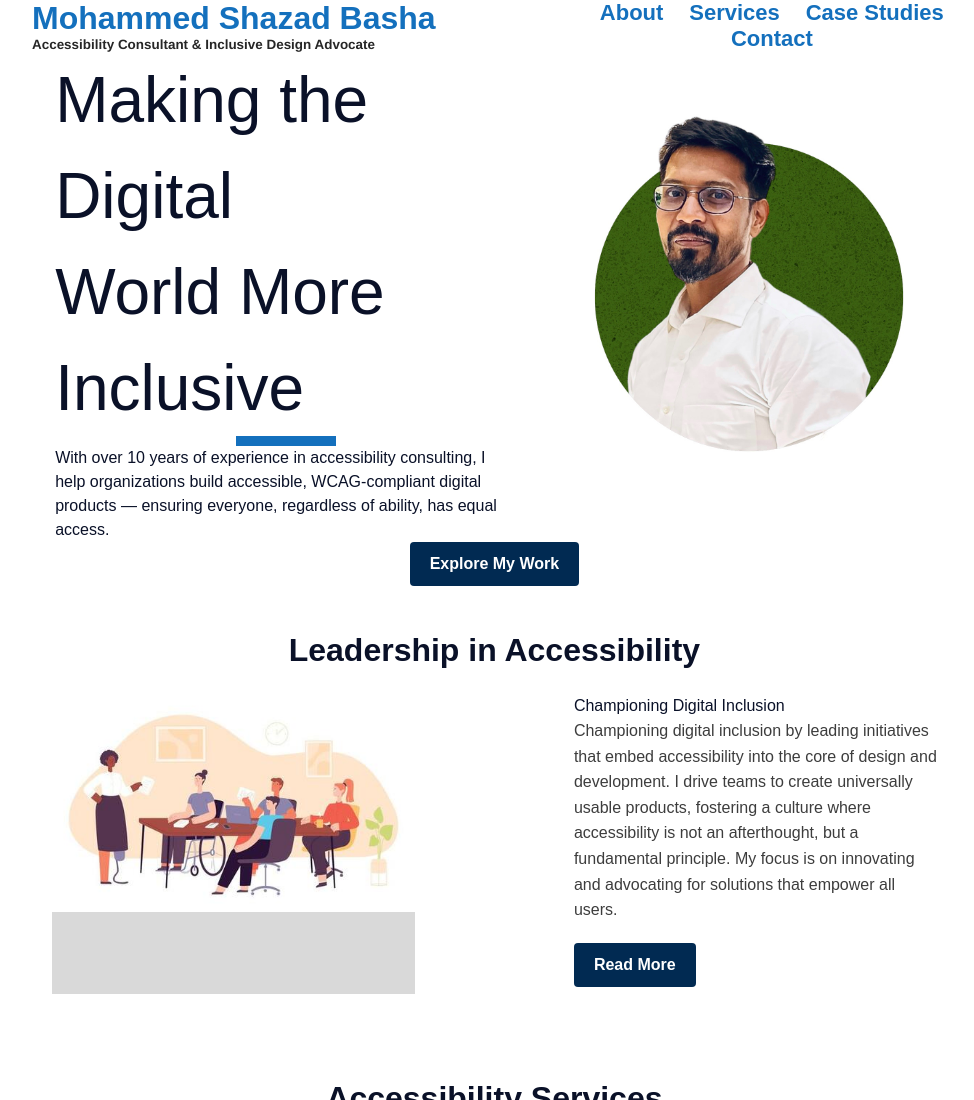
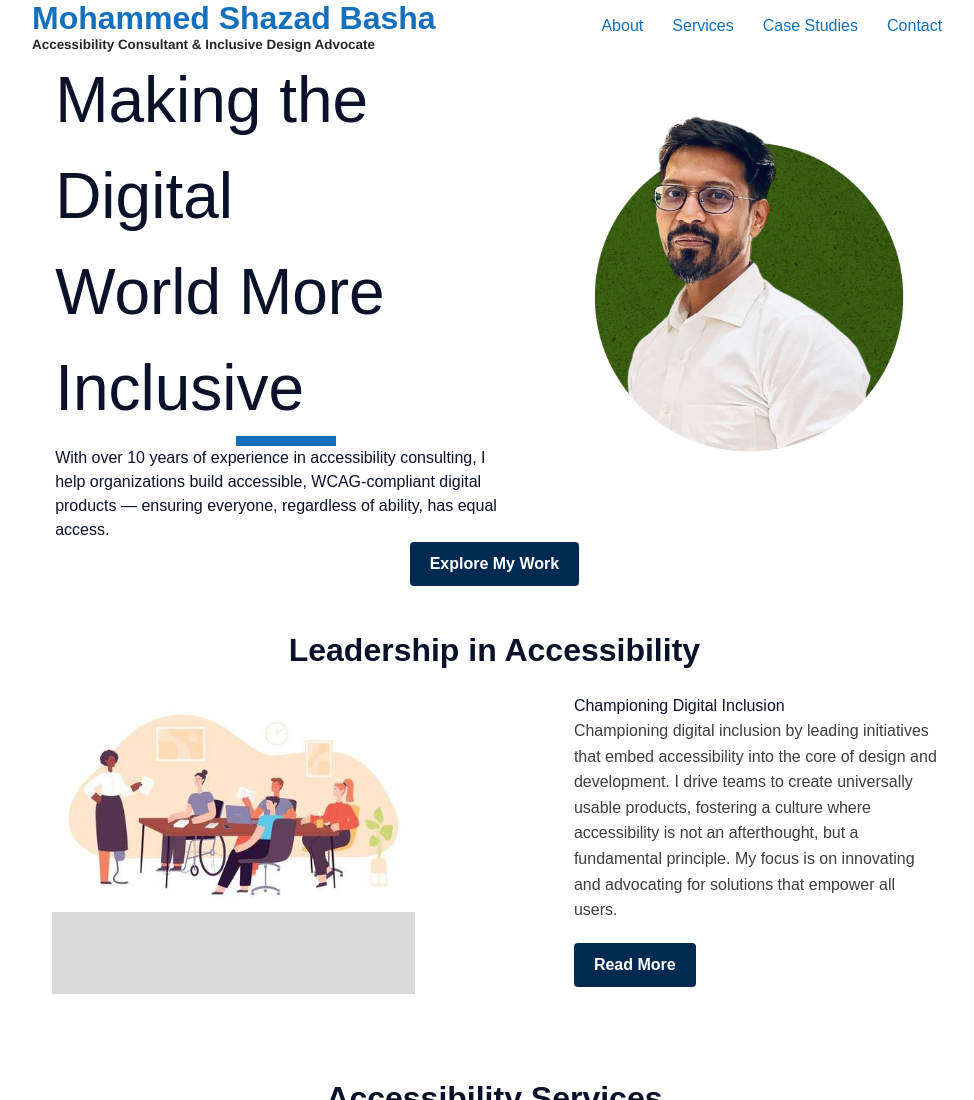
Before and after one commit to ShazadBasha/BashaA11Y, a plain HTML site: page index.html in a window 1280 px wide. Shown: the top 1100 px of the page, without its empty margins (64-1038 px from the left). Drawn offline with nearby package versions, Linux system fonts and the light colour scheme.

Commit message:
style.css

```diff
--- a/style.css
+++ b/style.css
@@ -149,7 +149,10 @@ body {
   padding: 10px 20px;
   border-radius: 4px;
 }
-
+ul.top-nav.navigation-menuu li {
+    font-size: medium;
+    font-weight: 500;
+}
 /* Responsive adjustments */
 @media (max-width: 768px) {
   .section__content {
```
